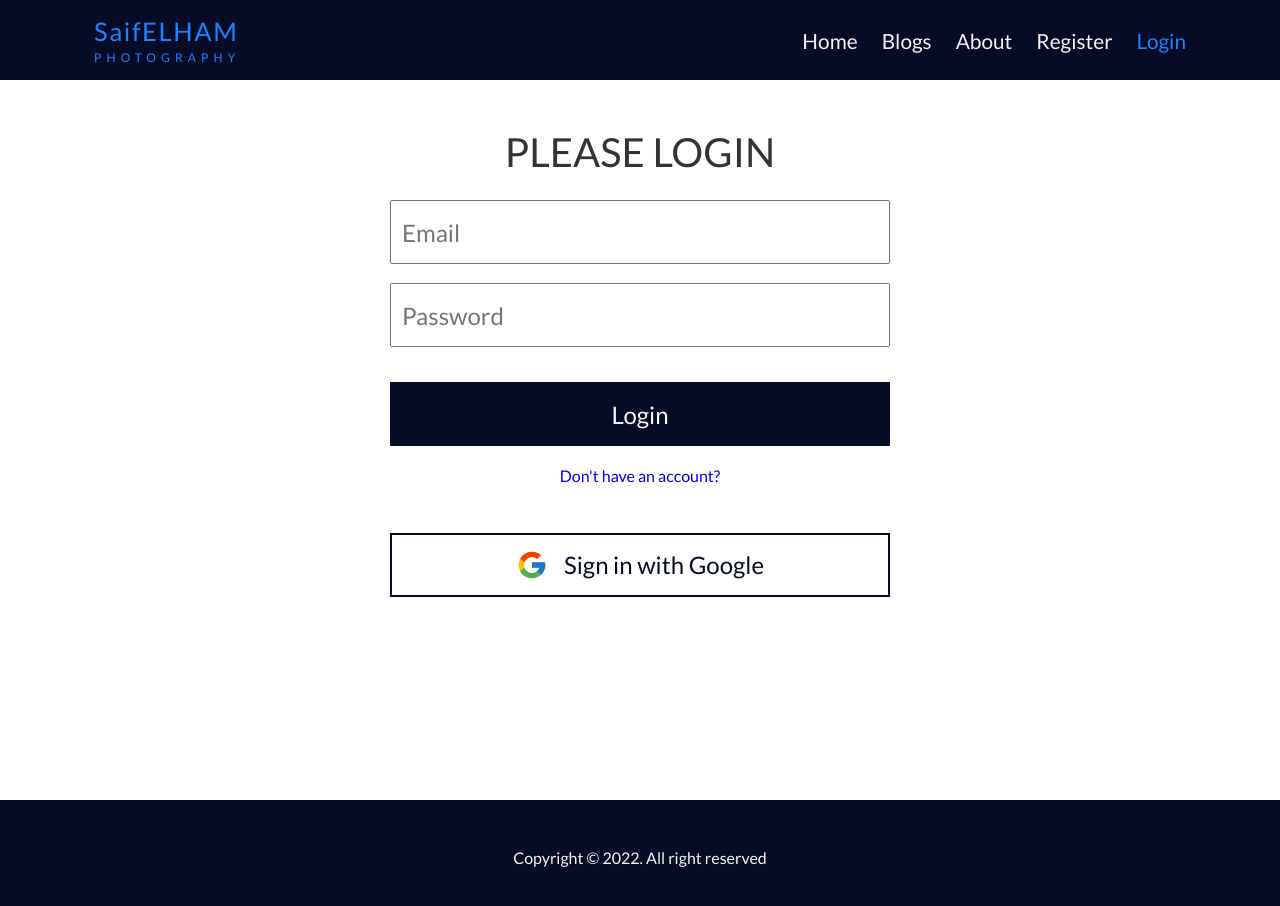
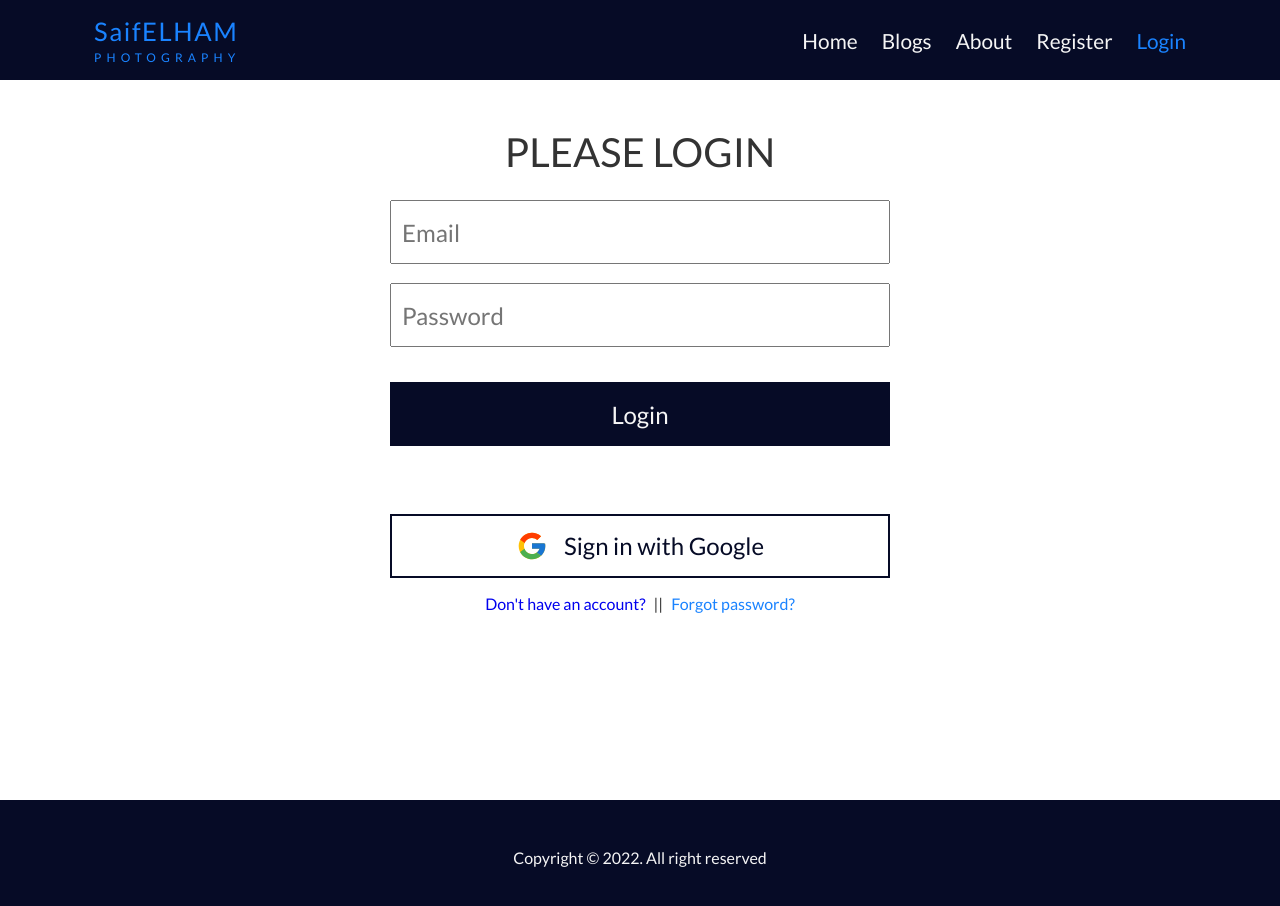
Before and after one commit to mdsaifullah-wd/saifelham-photography, a React (Create React App) app: page /login in a window 1280 px wide. Shown: the top 906 px of the page. Built offline with nearby package versions, Linux system fonts and the light colour scheme; no server answers.

Commit message:
implement email verification and password reset feature

```diff
--- a/package.json
+++ b/package.json
@@ -14,6 +14,7 @@
     "react-icons": "^4.3.1",
     "react-router-dom": "^6.3.0",
     "react-scripts": "5.0.1",
+    "react-toastify": "^8.2.0",
     "web-vitals": "^2.1.4"
   },
   "scripts": {
--- /dev/null
+++ b/src/components/Login/Login.css
@@ -0,0 +1,9 @@
+.inline-divider {
+  margin: 0 0.5rem;
+}
+.forgot-password {
+  border: none;
+  background-color: transparent;
+  font-size: 1rem;
+  color: var(--secondary-color);
+}
--- a/src/components/Login/Login.js
+++ b/src/components/Login/Login.js
@@ -1,38 +1,69 @@
-import React, { useRef } from 'react';
+import React, { useRef, useState } from 'react';
 import {
   useAuthState,
+  useSendPasswordResetEmail,
   useSignInWithEmailAndPassword,
   useSignInWithGoogle,
 } from 'react-firebase-hooks/auth';
 import googleLogo from '../../images/google.svg';
 import { Link, useLocation, useNavigate } from 'react-router-dom';
+import { ToastContainer, toast } from 'react-toastify';
+import 'react-toastify/dist/ReactToastify.css';
 import auth from '../../firebase.init';
+import './Login.css';
 
 const Login = () => {
+  // Hooks
   const inputEmail = useRef('');
   const inputPassword = useRef('');
   const navigate = useNavigate();
   const location = useLocation();
-  const from = location.state?.from?.pathname || '/';
+
+  // Custom Hooks
   const [user, loadingAuthState, errorAuthState] = useAuthState(auth);
+
   const [
     signInWithEmailAndPassword,
     userEmailandPassword,
     loading,
     errorSignIn,
   ] = useSignInWithEmailAndPassword(auth);
+
   const [signInWithGoogle, userGoogle, loadingGoogle, errorGoogle] =
     useSignInWithGoogle(auth);
-  user && navigate(from, { replace: true });
+
+  const [sendPasswordResetEmail, sending, errorPassswordReset] =
+    useSendPasswordResetEmail(auth);
+
+  // ------------- Event Handler---------------------
+  // Sign In
   const handleSignIn = (event) => {
     event.preventDefault();
     const email = inputEmail.current.value;
     const password = inputPassword.current.value;
     signInWithEmailAndPassword(email, password);
   };
+  // Password Reset
+  const handleSendPasswordResetEmail = async () => {
+    const email = inputEmail.current.value;
+    if (email) {
+      await sendPasswordResetEmail(email);
+      toast('Password Reset Mail Sent!');
+    } else {
+      toast('Please Enter Email Address!');
+    }
+  };
+
+  // Conditional Nagigation
+  const from = location.state?.from?.pathname || '/';
+  user && navigate(from, { replace: true });
+
   return (
     <section className='register-login'>
+      {/* Title */}
       <h2 className='section-title'>Please Login</h2>
+
+      {/* Form */}
       <form className='form-container' onSubmit={handleSignIn}>
         <input
           ref={inputEmail}
@@ -48,6 +79,7 @@ const Login = () => {
           placeholder='Password'
           required
         />
+        {/* Login Error Message */}
         <p className='error'>
           {errorSignIn?.message
             ? errorSignIn.message.includes('auth/wrong-password')
@@ -57,10 +89,11 @@ const Login = () => {
               : errorSignIn.message
             : ''}
         </p>
+        {/* Login Button */}
         <input type='submit' value='Login' className='btn btn-primary' />
-        <Link to={'/register'}>Don't have an account?</Link>
       </form>
 
+      {/* Other SignIn Button */}
       <div className='form-button-container'>
         <button
           className='btn btn-transparent btn-google'
@@ -69,6 +102,29 @@ const Login = () => {
           Sign in with Google
         </button>
       </div>
+
+      {/* Password Reset Error */}
+      <p className='error'>
+        {errorPassswordReset?.message
+          ? errorPassswordReset.message.includes('auth/missing-email')
+            ? 'Please Enter Email Address!'
+            : errorPassswordReset.message.includes('auth/user-not-found')
+            ? 'User not found!'
+            : errorPassswordReset.message.includes('auth/invalid-email')
+            ? 'Invalid Email Address!'
+            : errorPassswordReset.message
+          : ''}
+      </p>
+
+      {/* Toggle Registration Page and Password Reset Link */}
+      <Link to={'/register'}>Don't have an account?</Link>
+      <span className='inline-divider'>||</span>
+      <button
+        onClick={handleSendPasswordResetEmail}
+        className='forgot-password'>
+        Forgot password?
+      </button>
+      <ToastContainer />
     </section>
   );
 };
--- a/src/components/Register/Register.css
+++ b/src/components/Register/Register.css
@@ -21,7 +21,7 @@
 }
 .error {
   color: red;
-  margin-bottom: 1rem;
+  margin: 1rem 0;
 }
 .form-button-container {
   max-width: 500px;
--- a/src/components/Register/Register.js
+++ b/src/components/Register/Register.js
@@ -21,7 +21,7 @@ const Register = () => {
     userEmailandPassword,
     loadingEmailandPassword,
     errorCreateUser,
-  ] = useCreateUserWithEmailAndPassword(auth);
+  ] = useCreateUserWithEmailAndPassword(auth, { sendEmailVerification: true });
   const [signInWithGoogle, userGoogle, loadingGoogle, errorGoogle] =
     useSignInWithGoogle(auth);
   user && navigate('/');
```
Also changed, not shown: 1 other file (tests, documents, lock files or other folders).
